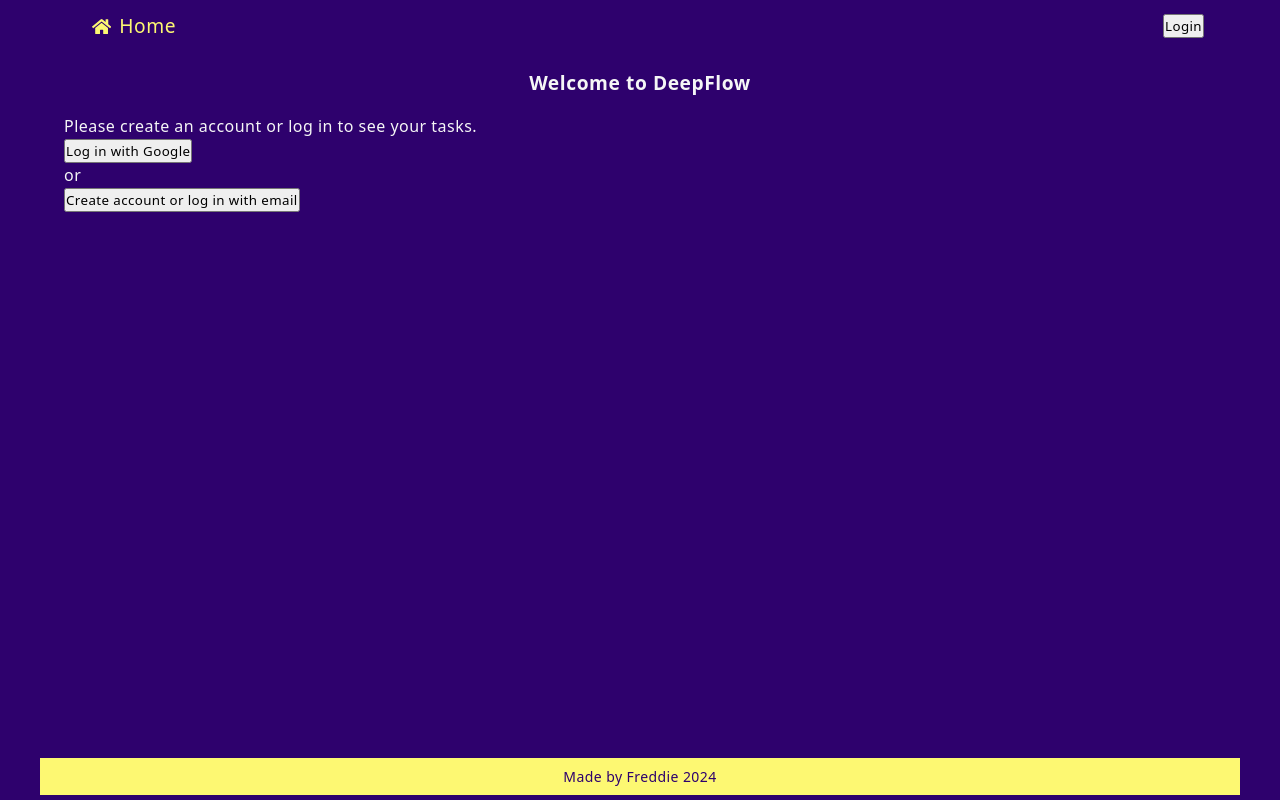
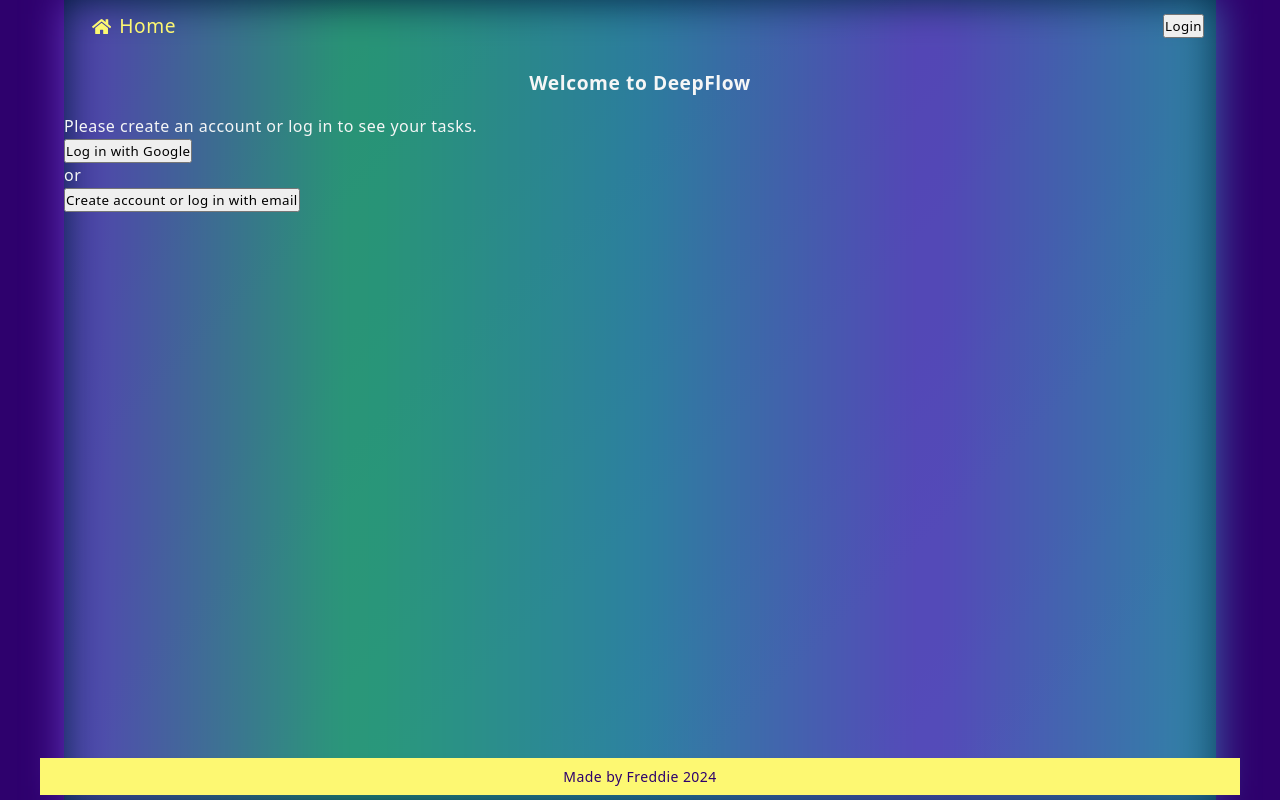
Before and after one commit to Freddie2024/DeepFlow, a Next.js app: page / in a window 1280 px wide. Built offline with nearby package versions, Linux system fonts and the light colour scheme; no server answers.

Commit message:
change background

```diff
--- a/src/components/layouts/Main_Layout.js
+++ b/src/components/layouts/Main_Layout.js
@@ -4,7 +4,8 @@ import Nav from "../nav/Nav";
 
 export default function Main_Layout({ children }) {
   return (
-    <>
+    <div className="aurora-container">
+      <div className="aurora-content">
         <Head>
           <title>DeepFlow</title>
           <meta
@@ -17,6 +18,7 @@ export default function Main_Layout({ children }) {
         <Nav />
         <main>{children}</main>
         <Footer />
-    </>
+      </div>
+    </div>
   );
 }
--- a/src/styles/globals.css
+++ b/src/styles/globals.css
@@ -33,6 +33,40 @@ body {
   grid-template-rows: auto 1fr auto;
   place-items: center;
   min-height: 100vh;
+  display: flex;
+  flex-direction: column;
+}
+
+.aurora-container {
+  background: linear-gradient(135deg, #001B3B, #0B3B59);
+  position: relative;
+  min-height: 100vh;
+  width: 100%;
+  display: flex;
+  flex-direction: column;
+  margin: 0;
+  padding: 0;
+}
+
+.aurora-container::before {
+  content: '';
+  position: absolute;
+  top: 0;
+  left: 0;
+  width: 100%;
+  height: 100%;
+  background: linear-gradient(90deg, #8B54FF99, #41E49599, #47B8D899, #8B54FF99, #47B8D899);
+   filter: blur(20px);
+   z-index: 1;
+}
+
+.aurora-content {
+  position: relative;
+  z-index: 2;
+  flex: 1;
+  display: flex;
+  flex-direction: column;
+  width: 100%;
 }
 
 h2 {
```
Lines whose indentation alone changed are shown as unchanged.
